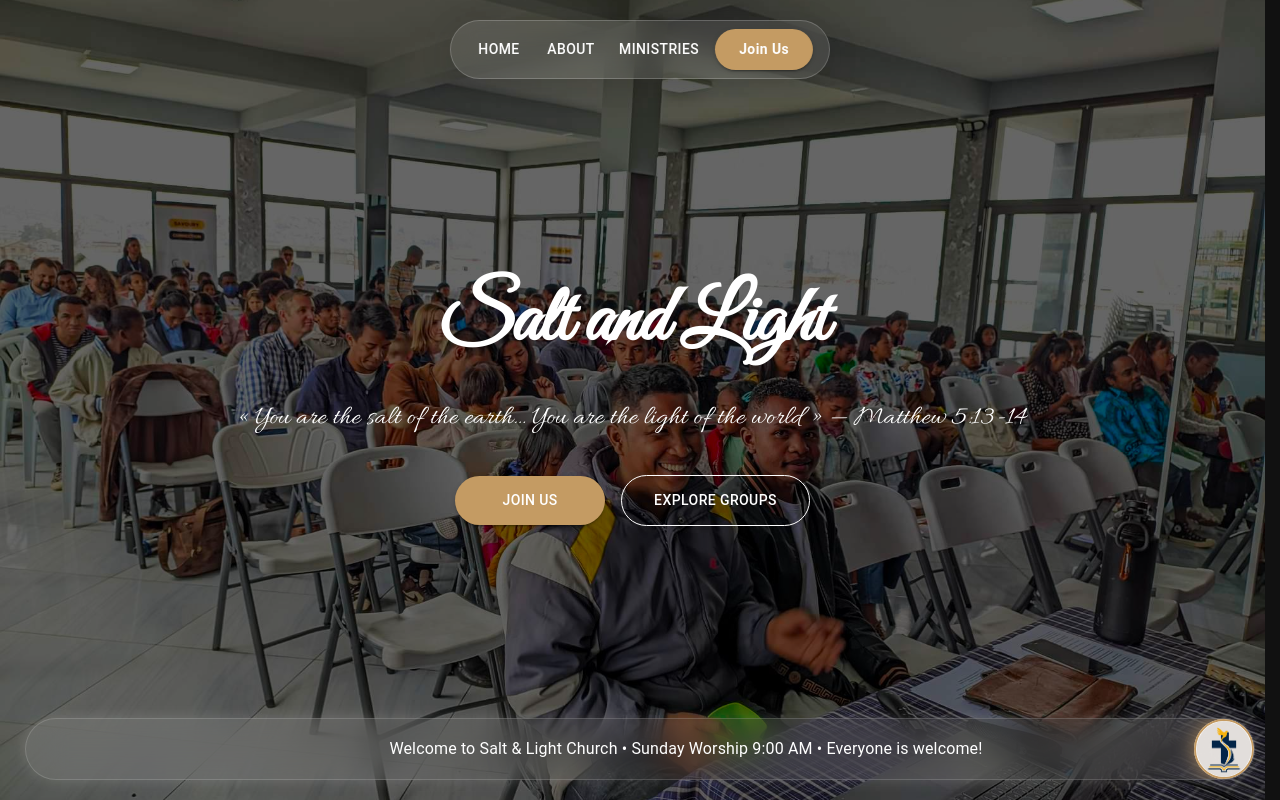
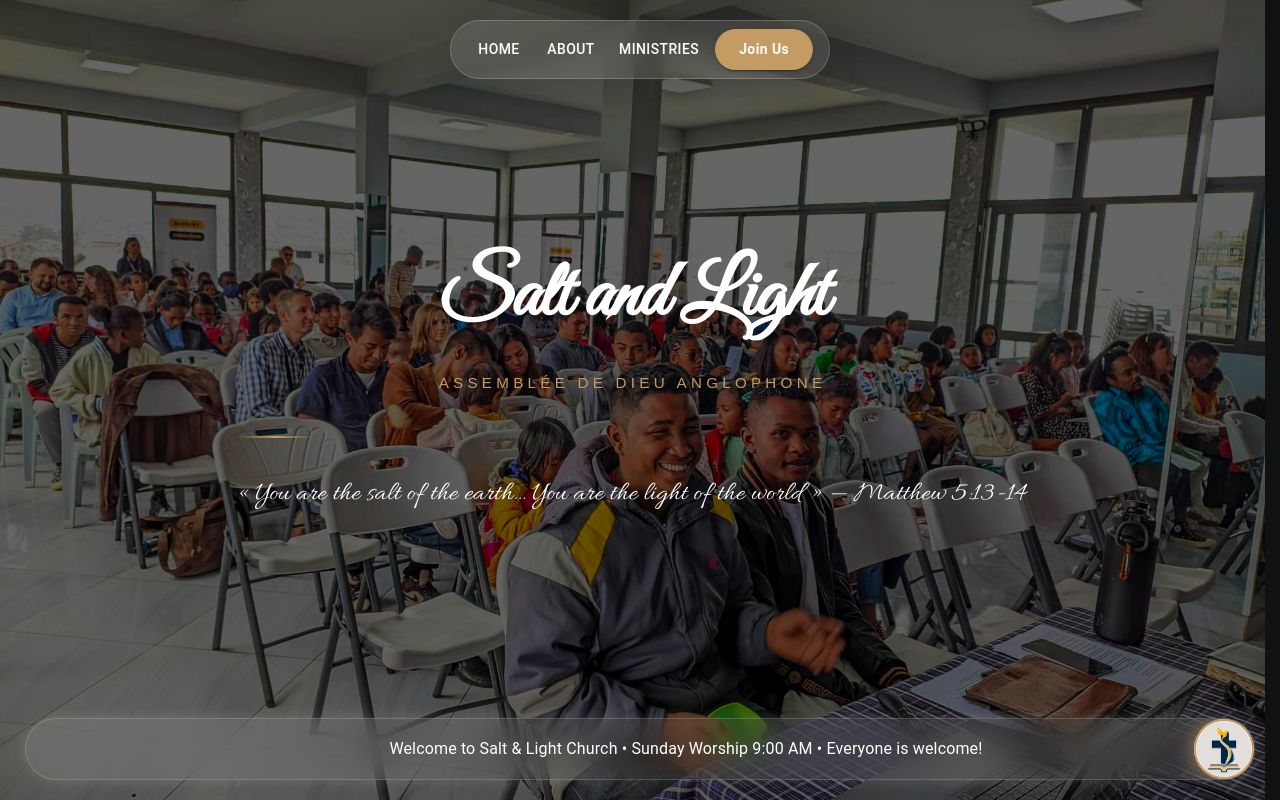
Before and after one commit to JayRostorfer/Salt-LightChurch, a Next.js app: page / in a window 1280 px wide. Shown: the top 800 px of the page. Built offline with nearby package versions, Linux system fonts and the light colour scheme.

Commit message:
Refactor HeroSection by removing buttons and adding typography
Removed buttons section and added new typography elements.

```diff
--- a/src/components/home/HeroSection.js
+++ b/src/components/home/HeroSection.js
@@ -103,6 +103,51 @@ export default function HeroSection3() {
           Salt and Light
         </Typography>
 
+        <Typography
+      component="p"
+      className="hero-church"
+      sx={{
+        fontFamily: "inherit",
+        fontSize: {
+          xs: "0.68rem",
+          sm: "0.8rem",
+          md: "0.95rem",
+        },
+        fontWeight: 500,
+        letterSpacing: {
+          xs: "0.12em",
+          sm: "0.2em",
+          md: "0.28em",
+        },
+        lineHeight: 1.8,
+        textTransform: "uppercase",
+        color: "#c49b63",
+        mb: {
+          xs: 4,
+          md: 5,
+        },
+      }}
+    >
+      Assemblée de Dieu anglophone
+    </Typography>
+
+        <Box
+      aria-hidden="true"
+      sx={{
+        width: {
+          xs: 55,
+          md: 75,
+        },
+        height: "2px",
+        background:
+          "linear-gradient(90deg, transparent, #c49b63, transparent)",
+        mb: {
+          xs: 3,
+          md: 4,
+        },
+      }}
+    />
+
         {/* Bible Verse */}
         <Typography
           className="hero-verse"
@@ -121,63 +166,7 @@ export default function HeroSection3() {
           — Matthew 5:13-14
         </Typography>
 
-        {/* Buttons */}
-        <Stack
-          className="hero-buttons"
-          direction={{
-            xs: "column",
-            sm: "row",
-          }}
-          spacing={2}
-          sx={{
-            justifyContent: "center",
-            alignItems: "center",
-          }}
-        >
-          {/* Join Us */}
-          <Button
-            variant="contained"
-            sx={{
-              backgroundColor: "#c49b63",
-              px: 4,
-              py: 1.5,
-              borderRadius: "40px",
-              minWidth: "150px",
-              transition: "all 0.3s ease",
 
-              "&:hover": {
-                backgroundColor: "#b38a52",
-                transform: "translateY(-3px)",
-                boxShadow: "0 8px 20px rgba(196, 155, 99, 0.35)",
-              },
-            }}
-          >
-            Join Us
-          </Button>
-
-          {/* Explore Groups */}
-          <Button
-            variant="outlined"
-            sx={{
-              borderColor: "white",
-              color: "white",
-              px: 4,
-              py: 1.5,
-              borderRadius: "40px",
-              minWidth: "170px",
-              transition: "all 0.3s ease",
-
-              "&:hover": {
-                borderColor: "#c49b63",
-                color: "#c49b63",
-                backgroundColor: "rgba(196, 155, 99, 0.08)",
-                transform: "translateY(-3px)",
-              },
-            }}
-          >
-            Explore Groups
-          </Button>
-        </Stack>
       </Box>
     </Box>
   )
```
